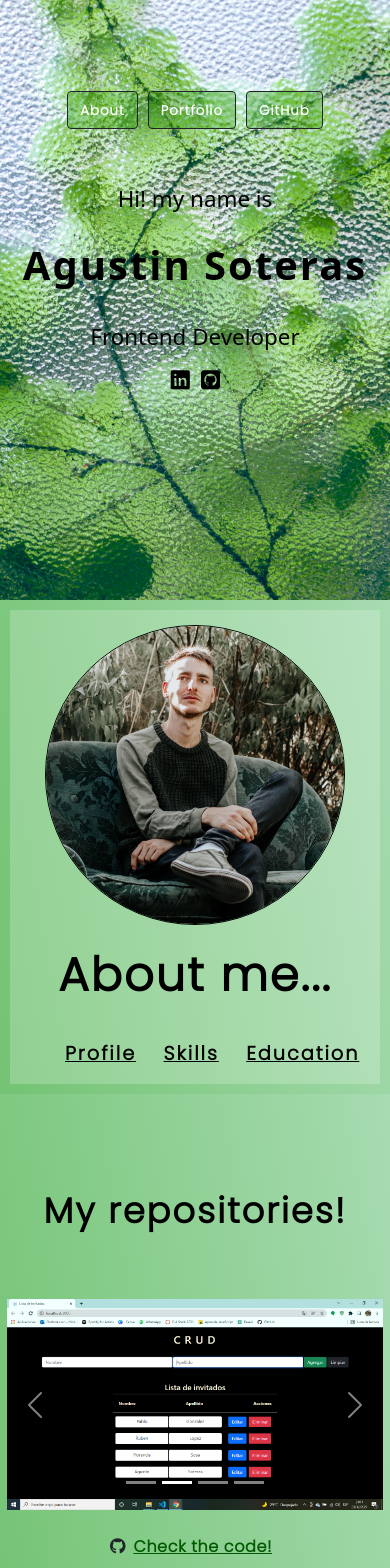
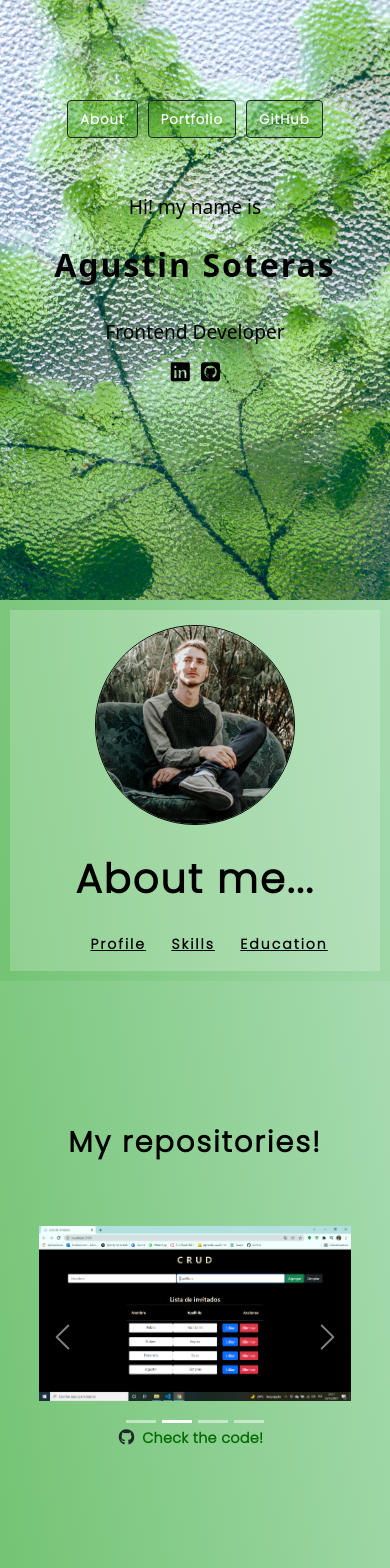
Before and after one commit to agusoteras/portfolio, a React (Create React App) app: page / in a window 390 px wide. Shown: the top 1568 px of the page. Built offline with nearby package versions, Linux system fonts and the light colour scheme.

Commit message:
cuarto commit, trabajando responsive

```diff
--- a/src/components/header/header.css
+++ b/src/components/header/header.css
@@ -129,3 +129,32 @@ a:hover {
         padding: 0px;
     }
 }
+
+@media  screen and (max-width:400px) {
+    .titles h1{
+        font-weight: bold;
+        font-size: 2rem;
+        padding-bottom: 35px;
+        padding-top: 20px;
+    }
+    .titles h1:hover {
+        color: rgba(43, 153, 0, 0.856);
+        font-size: 2.1rem;
+    }
+    .titles h4 {
+        font-size: 1.2rem;
+    }
+    .titles h4:hover {
+        font-size: 1.3rem;
+    }
+}
+
+@media  screen and (max-width:300px) {
+    .titles h1{
+        font-size: 1.8rem;
+    }
+    .titles h1:hover {
+        color: rgba(43, 153, 0, 0.856);
+        font-size: 1.8rem;
+    }
+}
--- a/src/components/main/main.css
+++ b/src/components/main/main.css
@@ -128,7 +128,23 @@
 
 /* MEDIA QUERIES */
 
-@media screen and (max-width:799px) {
+@media screen and (max-width:1080px) {
+    .main img {
+        width: 360px;
+        height: 360px;
+        margin-top: 15px;
+    }
+    .article h2 {
+        padding-top: 8%;
+        font-weight: bold;
+        font-size: 2.5rem;
+    }
+    .profile a {
+        margin-bottom: 40px;
+    }
+}
+
+@media screen and (max-width:1024px) {
 
     .main {
            flex-wrap: wrap;
@@ -148,13 +164,13 @@
         margin-top: 10px;
     }
     .main img {
-        width: 300px;
-        height: 300px;
+        width: 350px;
+        height: 350px;
         margin-top: 15px;
     }
     .main img:hover {
-        width: 310px;
-        height: 310px;
+        width: 360px;
+        height: 360px;
     }
    .education i {
        margin-bottom: 15px;
@@ -177,3 +193,39 @@
 }
 
 }
+
+@media screen and (max-width:600px) {
+    .main img {
+        width: 300px;
+        height: 300px;
+        margin-top: 15px;
+    }
+    .main img:hover {
+        width: 310px;
+        height: 310px;
+    }
+    .article li {
+        margin-left: 2%;
+        margin-right: 2%;
+        font-size: 20px;
+        letter-spacing: 2px;
+    }
+}
+
+@media  screen and (max-width:400px) {
+    .main img {
+        width: 200px;
+        height: 200px;
+        margin-top: 15px;
+    }
+    .main img:hover {
+        width: 210px;
+        height: 210px;
+    }
+    .article li {
+        margin-left: 2%;
+        margin-right: 2%;
+        font-size: 14px;
+        letter-spacing: 2px;
+    }
+}
--- a/src/components/section/Section.js
+++ b/src/components/section/Section.js
@@ -22,7 +22,7 @@ const Section = () => {
 
     </Carousel.Caption>
     <br></br>
-    <i class="fab fa-github"><a target="_blank" href='https://github.com/agusoteras/musicaWeb'>Check the code!</a></i>
+    <i class="fab fa-github"><a target="_blank" href='https://github.com/agusoteras/musicaWeb'> Check the code! </a></i>
   </Carousel.Item>
   <Carousel.Item>
     <img
@@ -35,7 +35,7 @@ const Section = () => {
 
     </Carousel.Caption>
     <br></br>
-    <i class="fab fa-github"><a target="_blank" href='https://github.com/agusoteras/CRUD---Lista-de-invitados'>Check the code!</a></i>
+    <i class="fab fa-github"><a className='check' target="_blank" href='https://github.com/agusoteras/CRUD---Lista-de-invitados'>Check the code!</a></i>
   </Carousel.Item>
   <Carousel.Item>
     <img
--- a/src/components/section/section.css
+++ b/src/components/section/section.css
@@ -14,51 +14,94 @@
         font-weight: bolder;
         letter-spacing: 2px;
         padding: 0px;
-        margin-top: -30px;
         color: black;
+        margin-top: 30px;
 }
 .section h2:hover {
         font-size: 290%;
         color: green;
 }
 .carousel {
-        width: 683px;
-        height: 384px;
+        width: 52%;
+        height: auto;
         margin-top: 2%;
         margin-bottom: 3%;
 }
 .section a {
         font-family: 'Poppins', sans-serif;
         animation-name: titles;
-        animation-duration: 4s;
+        animation-duration: 6s;
         letter-spacing: 2px;
         color:black;
+        font-size: 0.9rem;
 }
 @keyframes titles{
-        0% {color:green; letter-spacing: 0px;}
+        0% {color:green; letter-spacing: 0px; text-decoration: none;}
         100% {color:black; letter-spacing: 2px;}
 }
 
 
 /* MEDIA QUERIES */
 
-@media screen and (max-width:799px) {
+@media screen and (max-width:1200px) {
+        .carousel {
+                width: 60%;
+                height: auto;
+                margin-top: 5%;
+                margin-bottom: 15%;
+        }
+        .section h2 {
+                font-size: 220%;
+                letter-spacing: 2px;
+                padding-top: 20px;
+        }
+}
+
+
+@media screen and (max-width:1000px) {
 
         .section {
                 width: 100%;
         }
         .carousel {
-                width: 375.65px;
-                height: 211.2px;
-                margin-top: 15%;
+                width: 70%;
+                height: auto;
+                margin-top: 3%;
                 margin-bottom: 15%;
         }
         .section h2 {
                 font-size: 220%;
                 letter-spacing: 2px;
+                margin-top: 50px;
         }
         .section h2:hover {
                 font-size: 222%;
                 color: green;
         }
 }
+
+@media  screen and (max-width:650px) {
+        .carousel {
+                width: 80%;
+                height: auto;
+                margin-top: 15%;
+                margin-bottom: 15%;
+        }
+}
+
+@media  screen and (max-width:400px) {
+        .carousel {
+                width: 80%;
+                height: auto;
+                margin-top: 15%;
+                margin-bottom: 15%;
+        }
+        .section h2 {
+                font-size: 180%;
+                letter-spacing: 2px;
+                padding-top: 20px;
+        }
+        .section {
+                width: 100%;
+        }
+}
```
